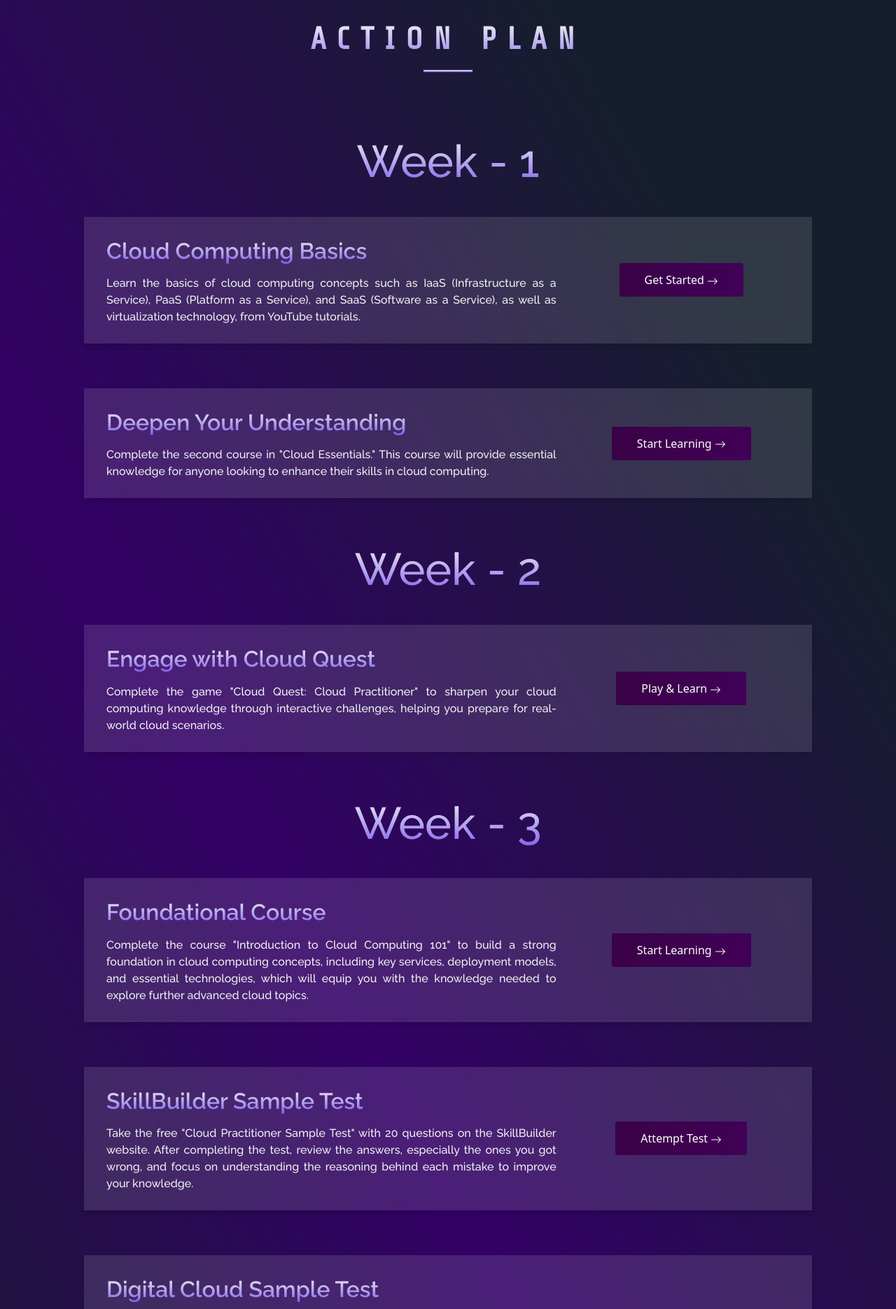
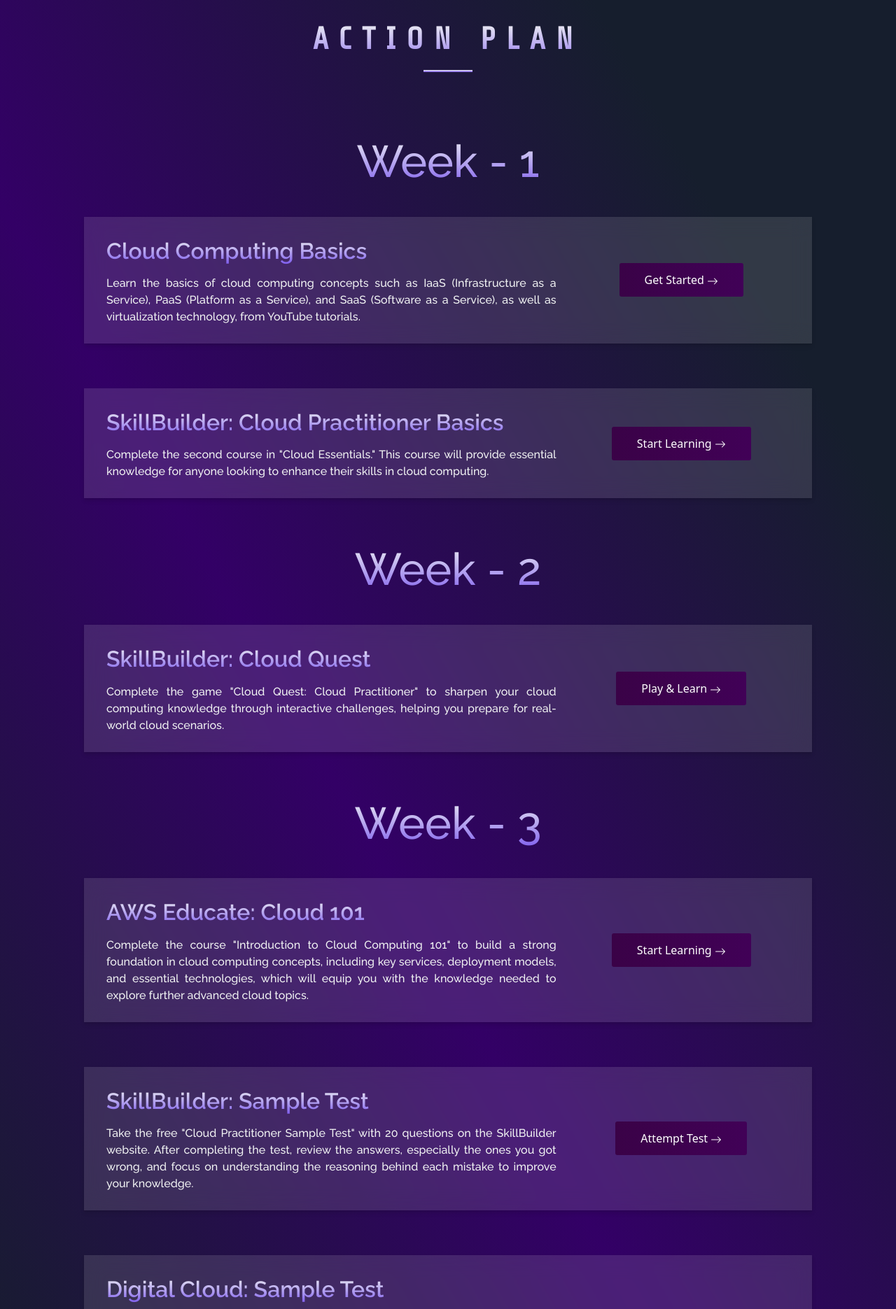
Before and after one commit to AWSCCPanimalarChennai/aws-cloud-club-site, a React (Create React App) app: page /ExamPrep in a window 1280 px wide. Shown: the part 880-2751 px from the top of the page at 70% size. Built offline with nearby package versions, Linux system fonts and the light colour scheme; a web font is replaced by a local one.

Commit message:
changes done

```diff
--- a/src/Components/ExamPrepHero/ExamPrepHero.jsx
+++ b/src/Components/ExamPrepHero/ExamPrepHero.jsx
@@ -9,7 +9,7 @@
     <Row className="hero-row">
       <Col lg={12} className="hero-content">
         <img src={badge} alt="" className="hero-img" />
-        <h1 className='mt-5'>Get Certified Challenge</h1>
+        <h1 className='mt-5'>30-Days Practitioner Challenge</h1>
         <h4>AWS Certified Cloud Practitioner in <span className='gradient-text'>30 days</span>!</h4>
       </Col>
     </Row>
--- a/src/data/examPrep.js
+++ b/src/data/examPrep.js
@@ -8,72 +8,72 @@
     },
     {
         week: "",
-        title: "Deepen Your Understanding",
+        title: "SkillBuilder: Cloud Practitioner Basics",
         para: `Complete the second course in "Cloud Essentials."  This course will provide essential knowledge for anyone looking to enhance their skills in cloud computing.`,
         url : "https://explore.skillbuilder.aws/learn/lp/82/cloud-essentials-knowledge-badge-readiness-path",
         btnText : "Start Learning",
     },
     {
         week: "Week - 2",
-        title: "Engage with Cloud Quest",
+        title: "SkillBuilder: Cloud Quest",
         para: `Complete the game "Cloud Quest: Cloud Practitioner" to sharpen your cloud computing knowledge through interactive challenges, helping you prepare for real-world cloud scenarios.`,
         url : "https://explore.skillbuilder.aws/learn/course/11458/play/42651/play-cloud-quest-cloud-practitioner",
         btnText : "Play & Learn",
     },
     {
         week: "Week - 3",
-        title: "Foundational Course",
+        title: "AWS Educate: Cloud 101",
         para: `Complete the course "Introduction to Cloud Computing 101" to build a strong foundation in cloud computing concepts, including key services, deployment models, and essential technologies, which will equip you with the knowledge needed to explore further advanced cloud topics.`,
         url : "https://www.awseducate.com/student/s/content",
         btnText : "Start Learning",
     },
     {
         week: "",
-        title: "SkillBuilder Sample Test",
+        title: "SkillBuilder: Sample Test",
         para: `Take the free "Cloud Practitioner Sample Test" with 20 questions on the SkillBuilder website. After completing the test, review the answers, especially the ones you got wrong, and focus on understanding the reasoning behind each mistake to improve your knowledge.`,
         url : "https://app.exampro.co/student/journey/clf-c02",
         btnText : "Attempt Test",
     },
     {
         week: "",
-        title: "Digital Cloud Sample Test",
+        title: "Digital Cloud: Sample Test",
         para: "Take the Digital Cloud Sample Test with 20 questions. After finishing, review the answers, especially for the questions you got wrong, and focus on learning why your answers were incorrect to better understand the concepts and improve your performance.",
         url : "https://digitalcloud.training/aws-cloud-practitioner-free-practice-questions/",
         btnText : "Attempt Test",
     },
     {
         week: "",
-        title: "ExamPro Sample Test",
+        title: "ExamPro: Sample Test",
         para: `Take the ExamPro Sample Test with 65 questions. After completing the test, review the answers, especially for the questions you got wrong, and focus on understanding the mistakes to enhance your knowledge and preparation.`,
         url : "https://app.exampro.co/student/journey/clf-c02",
         btnText : "Attempt Test",
     },
     {
         week: "Week - 4",
-        title: "Course Revision",
+        title: "SkillBuilder: Cloud Practitioner Essentials",
         para: "Watch the Cloud Practitioner Essentials course again from the beginning, but this time at 2x speed, just to refresh the key concepts and ensure a quicker review of the material.",
         url : "https://explore.skillbuilder.aws/learn/lp/82/cloud-essentials-knowledge-badge-readiness-path",
         btnText : "Revise Course",
     },
     {
         week: "",
-        title: "AWS BOY Practice Tests",
+        title: "AWS BOY: 3 Sample Tests",
         para: `Take the AWS BOY Practice Tests, which include three sample tests with 65 questions each. After completing each test, review the answers, particularly for the questions you answered incorrectly.`,
         url : "https://www.awsboy.com/aws-practice-exams/practitioner/",
         btnText : "Test Knowledge",
     },
-    {
-        week: "Day 29 - 30",
-        title: "Course Revision",
-        para: "Watch the Cloud Practitioner Essentials course again from the beginning, but this time at 2x speed, just to refresh the key concepts and ensure a quicker review of the material.",
-        url : "https://explore.skillbuilder.aws/learn/lp/82/cloud-essentials-knowledge-badge-readiness-path",
-        btnText : "Revise Course",
-    },
-    {
-        week: "",
-        title: "AWS BOY Practice Tests",
-        para: `Take the AWS BOY Practice Tests, which include three sample tests with 65 questions each. After completing each test, review the answers, particularly for the questions you answered incorrectly.`,
-        url : "https://www.awsboy.com/aws-practice-exams/practitioner/",
-        btnText : "Test Knowledge",
-    },
+    // {
+    //     week: "Day 29 - 30",
+    //     title: "Course Revision",
+    //     para: "Watch the Cloud Practitioner Essentials course again from the beginning, but this time at 2x speed, just to refresh the key concepts and ensure a quicker review of the material.",
+    //     url : "https://explore.skillbuilder.aws/learn/lp/82/cloud-essentials-knowledge-badge-readiness-path",
+    //     btnText : "Revise Course",
+    // },
+    // {
+    //     week: "",
+    //     title: "AWS BOY Practice Tests",
+    //     para: `Take the AWS BOY Practice Tests, which include three sample tests with 65 questions each. After completing each test, review the answers, particularly for the questions you answered incorrectly.`,
+    //     url : "https://www.awsboy.com/aws-practice-exams/practitioner/",
+    //     btnText : "Test Knowledge",
+    // },
 ];
```
